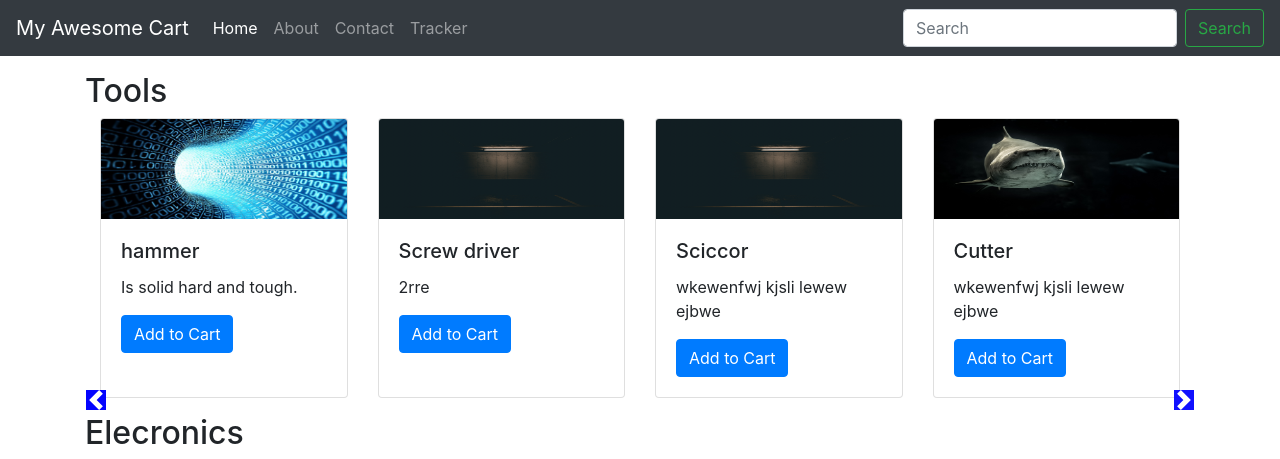
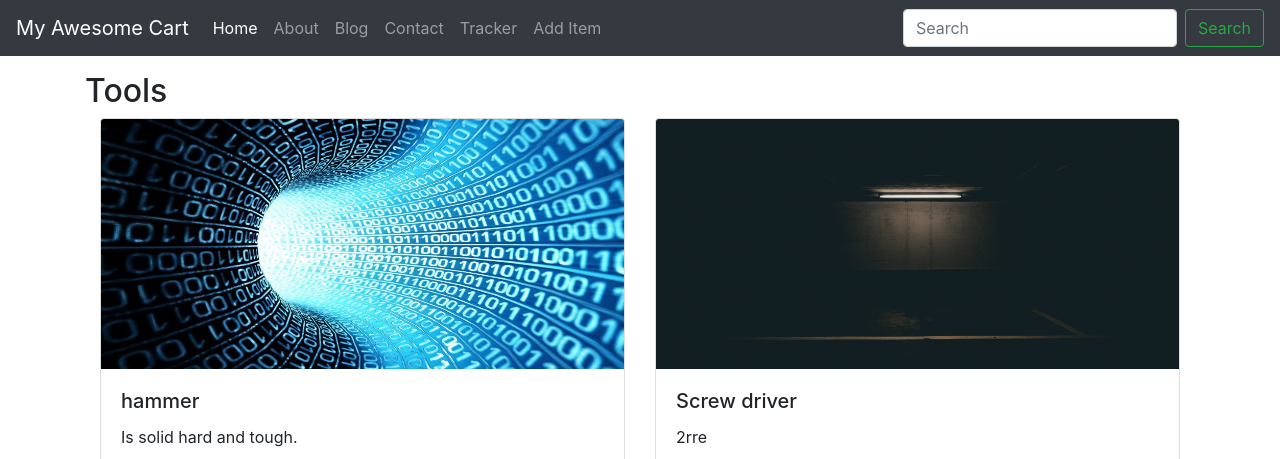
Before and after one commit to deepak0611/Shopping-webapp, a Django app: page /shop/ in a window 1280 px wide. Shown: the top 459 px of the page. Run offline with Django 3.2, Linux system fonts and the light colour scheme; data comes from the database, SQL or seed files in the repository; both versions use the stored data as it was after the commit; some libraries are stand-ins or nearby versions.

Commit message:
added the landing page add item page

```diff
--- a/mac/settings.py
+++ b/mac/settings.py
@@ -56,7 +56,7 @@ ROOT_URLCONF = 'mac.urls'
 TEMPLATES = [
     {
         'BACKEND': 'django.template.backends.django.DjangoTemplates',
-        'DIRS': [],
+        'DIRS': ['templates'],
         'APP_DIRS': True,
         'OPTIONS': {
             'context_processors': [
--- a/mac/views.py
+++ b/mac/views.py
@@ -1,5 +1,7 @@
 from django.http import HttpResponse
+from django.shortcuts import render
 
 
 def index(request):
-    return HttpResponse("<h2>This is just starting page.go to shop by typing /shop/ in url .</h2>")
+    return  render(request,'index.html')
+    # return HttpResponse("<h2>This is just starting page.go to shop by typing /shop/ in url .</h2>")
--- a/shop/templates/shop/basic.html
+++ b/shop/templates/shop/basic.html
@@ -27,11 +27,19 @@
           <li class="nav-item {% block aabout %}{% endblock %}">
             <a class="nav-link" href="/shop/about">About</a>
           </li>
+          <li class="nav-item {% block ablog %}{% endblock %}">
+            <a class="nav-link" href="/blog">Blog</a>
+          </li>
           <li class="nav-item {% block acontact %}{% endblock %}">
             <a class="nav-link" href="/shop/contact">Contact</a>
           </li>
           <li class="nav-item {% block atracker %}{% endblock %}">
             <a class="nav-link" href="/shop/tracker">Tracker</a>
+          </li>
+
+
+          <li class="nav-item {% block aadditem %}{% endblock %}">
+            <a class="nav-link" href="/shop/add_item">Add Item</a>
           </li>
 
         </ul>
--- a/shop/templates/shop/index.html
+++ b/shop/templates/shop/index.html
@@ -8,7 +8,15 @@
 
 {% block ahome %}active{% endblock %}
 
+
+
 {% block body%}
+
+
+
+
+
+
 {% load static %}
 
 {% for cat in product %}
@@ -23,9 +31,9 @@
 
 
        {% for i in cat %}
-        <div class="col-3">
+        <div class="col-12 col-lg-6">
         <div class="card " style="width: auto;height:100%;">
-            <img src='/media/{{i.image}}' class="card-img-top" alt="..." style="height:100px;">
+            <img src='/media/{{i.image}}' class="card-img-top" alt="..." style="height:250px;">
             <div class="card-body">
                 <h5 class="card-title">{{i.product_name}}</h5>
                 <p class="card-text">{{i.desc}}</p>
@@ -33,7 +41,7 @@
             </div>
        </div>
        </div>
-      {% if forloop.counter|divisibleby:4 and forloop.counter > 0 and not forloop.last %}
+      {% if forloop.counter|divisibleby:2 and forloop.counter > 0 and not forloop.last %}
         </div></div><div class="carousel-item"><div class="row">
         {% endif %}
       {% endfor %}
@@ -43,14 +51,7 @@
     </div>
     </div>
 
-    <a class="carousel-control-prev" href="#carouselExampleControls{{forloop.counter}}" role="button" data-slide="prev">
-    <span class="carousel-control-prev-icon" aria-hidden="true" style="background-color:blue;"></span>
-    <span class="sr-only">Previous</span>
-  </a>
-  <a class="carousel-control-next" href="#carouselExampleControls{{forloop.counter}}" role="button" data-slide="next">
-    <span class="carousel-control-next-icon" aria-hidden="true"  style="background-color:blue;"></span>
-    <span class="sr-only">Next</span>
-  </a>
+
 
 
     </div>
--- a/shop/urls.py
+++ b/shop/urls.py
@@ -10,4 +10,5 @@ urlpatterns = [
     path('search/',views.search,name="Search"),
     path('productview/',views.prodView,name="ProducView"),
     path('checkout/',views.checkout,name="Checkout"),
+    path('add_item/',views.add_item,name="AddItem"),
 ]
--- a/shop/views.py
+++ b/shop/views.py
@@ -41,6 +41,8 @@ def contact(request):
 def tracker(request):
     return render(request,'shop/tracker.html')
 
+def add_item(request):
+    return render(request,'shop/add_item.html')
 
 def search(request):
     return  HttpResponse("This is search")
```
Also changed, not shown: shop/templates/shop/add_item.html (added, +45 -0 lines), templates/index.html (added, +91 -0 lines), db.sqlite3, media/tum.jpg (added).
